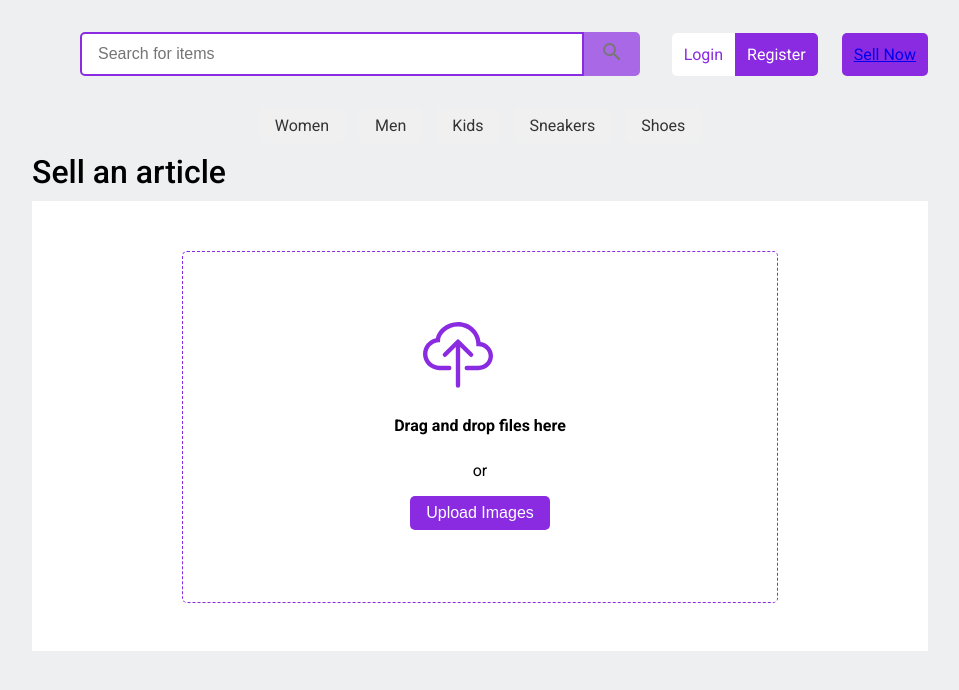
After one commit to FEUP-LTW-2024/ltw-project-2024-ltw12g01, a PHP site: page /Sell.php in a window 1280 px wide. The commit adds this page. Shown: the top 690 px of the page, without its empty margins (160-1119 px from the left). Run offline with PHP 8.4, Linux system fonts and the light colour scheme.

Commit message:
imageUpload(not finished)

```diff
--- /dev/null
+++ b/Sell.php
@@ -0,0 +1,40 @@
+<?php require_once('templates/common.tpl.php') ?>
+
+<!DOCTYPE html>
+<html lang="en">
+
+<head>
+    <meta charset="UTF-8">
+    <meta name="viewport" content="width=device-width, initial-scale=1.0">
+    <title>Main Page</title>
+    <link rel="stylesheet" href="style/style.css">
+    <script src="javascript/UploadImage.js"></script>
+</head>
+
+<body>
+    <?php drawHeader(); ?>
+    <?php drawNavBar(); ?>
+    <main class="sell">
+        <h1>Sell an article</h1>
+
+        <div class="img-load">
+            <div class="border">
+                <svg xmlns="http://www.w3.org/2000/svg" width="70" height="70" fill="blueviolet" class="upload-icon" viewBox="0 0 16 16">
+                    <path fill-rule="evenodd" d="M4.406 1.342A5.53 5.53 0 0 1 8 0c2.69 0 4.923 2 5.166 4.579C14.758 4.804 16 6.137 16 7.773 16 9.569 14.502 11 12.687 11H10a.5.5 0 0 1 0-1h2.688C13.979 10 15 8.988 15 7.773c0-1.216-1.02-2.228-2.313-2.228h-.5v-.5C12.188 2.825 10.328 1 8 1a4.53 4.53 0 0 0-2.941 1.1c-.757.652-1.153 1.438-1.153 2.055v.448l-.445.049C2.064 4.805 1 5.952 1 7.318 1 8.785 2.23 10 3.781 10H6a.5.5 0 0 1 0 1H3.781C1.708 11 0 9.366 0 7.318c0-1.763 1.266-3.223 2.942-3.593.143-.863.698-1.723 1.464-2.383"/>
+                    <path fill-rule="evenodd" d="M7.646 4.146a.5.5 0 0 1 .708 0l3 3a.5.5 0 0 1-.708.708L8.5 5.707V14.5a.5.5 0 0 1-1 0V5.707L5.354 7.854a.5.5 0 1 1-.708-.708z"/>
+                </svg>
+                <p>Drag and drop files here</p>
+                <p>or</p>
+                <button onclick="triggerFileInput()">
+                    Upload Images
+                </button>
+                <input type="file" id="hiddenInput" accept="image/*" multiple onchange="handleImageUpload(event)" >
+            </div>
+            <div class="uploaded-images"></div>
+
+        </div>
+    </main>
+
+</body>
+
+</html>
--- a/index.php
+++ b/index.php
@@ -17,7 +17,7 @@
               <article>
                 <a href=".php?id=10">User Test</a>
                 <img src="https://picsum.photos/200?1">
-                <a href=".php?id=1">Sneakers 1</a>
+                <a href="product.php">Sneakers 1</a>
                 <h3>Hugo Boss</h3>
                 <h4>Price: 44.99$</h4>
               </article>
--- /dev/null
+++ b/javascript/UploadImage.js
@@ -0,0 +1,21 @@
+function triggerFileInput() {
+    document.getElementById('hiddenInput').click();
+    console.log('triggered');
+}
+
+function handleImageUpload(event) {
+    console.log('handling image upload');
+    const files = event.target.files;
+    const borderDiv = document.querySelector('.border');
+
+    const uploadedImagesDiv = borderDiv.querySelector('.uploaded-images');
+    uploadedImagesDiv.innerHTML = '';
+
+    for (const file of files) {
+        const img = document.createElement('img');
+        img.src = URL.createObjectURL(file);
+
+        uploadedImagesDiv.appendChild(img);
+    }
+
+}
--- a/style/style.css
+++ b/style/style.css
@@ -49,6 +49,7 @@ header form{
     flex-grow: 1;
     margin-right: 2rem;
     margin-left: 3rem;
+
 }
 
 header form > input {
@@ -69,7 +70,84 @@ header form > button{
     cursor: pointer;
 }
 
-#logo-img{
+.sell h1 {
+    font-weight: 500;
+    padding: 10px;
+    padding-left: 0;
+}
+.img-load {
+    background-color: white;
+    height: 400px;
+    padding-top: 50px;
+
+}
+
+
+
+.img-load p {
+    text-align: left;
+    padding: 1rem;
+    font-size: 1rem;
+    font-weight: 400;
+
+}
+
+.border {
+    border: 1.5px dashed #8a2be2;
+    border-radius: 5px;
+    padding-bottom: 50px;
+    margin: 0 150px;
+    height: 300px;
+}
+
+.border .upload-icon {
+    margin: 20px 240px;
+    margin-top: 20px;
+}
+
+.border p:first-of-type {
+    font-weight: 600;
+    text-align: center;
+    padding-top: 0;
+    padding-bottom: 10px;
+}
+
+.border p:last-of-type {
+    font-weight: 400;
+    text-align: center;
+}
+.img-load button {
+    padding: 0.5rem 1rem;
+    background-color: rgb(169, 104, 230);
+    color: white;
+    border: none;
+    border-radius: 5px;
+    font-size: 16px;
+    cursor: pointer;
+    background-color: blueviolet;
+    display: block;
+    margin: 0 auto;
+
+}
+
+.img-load button:hover {
+    box-shadow: 0 10px 15px -3px blueviolet, 0 4px 6px -2px blueviolet;
+  }
+
+.img-load button:active {
+    transform: scale(0.95);
+}
+  button:focus,button:active {
+    opacity: .85;
+    box-shadow: none;
+  }
+
+.border svg {
+    padding-top: 50px;
+}
+
+#hiddenInput {
+    display: none;
 }
 
 
@@ -121,3 +199,7 @@ main > h2{
     font-style: italic;
     color: #666;
 }
+
+main .addImg {
+    font-size: larger;
+}
--- a/templates/common.tpl.php
+++ b/templates/common.tpl.php
@@ -30,6 +30,6 @@
         </form>
             <a>Login</a>
             <a>Register</a>
-            <a>Sell Now</a>
+            <a href="Sell.php">Sell Now</a>
     </header>
 <?php } ?>
```
